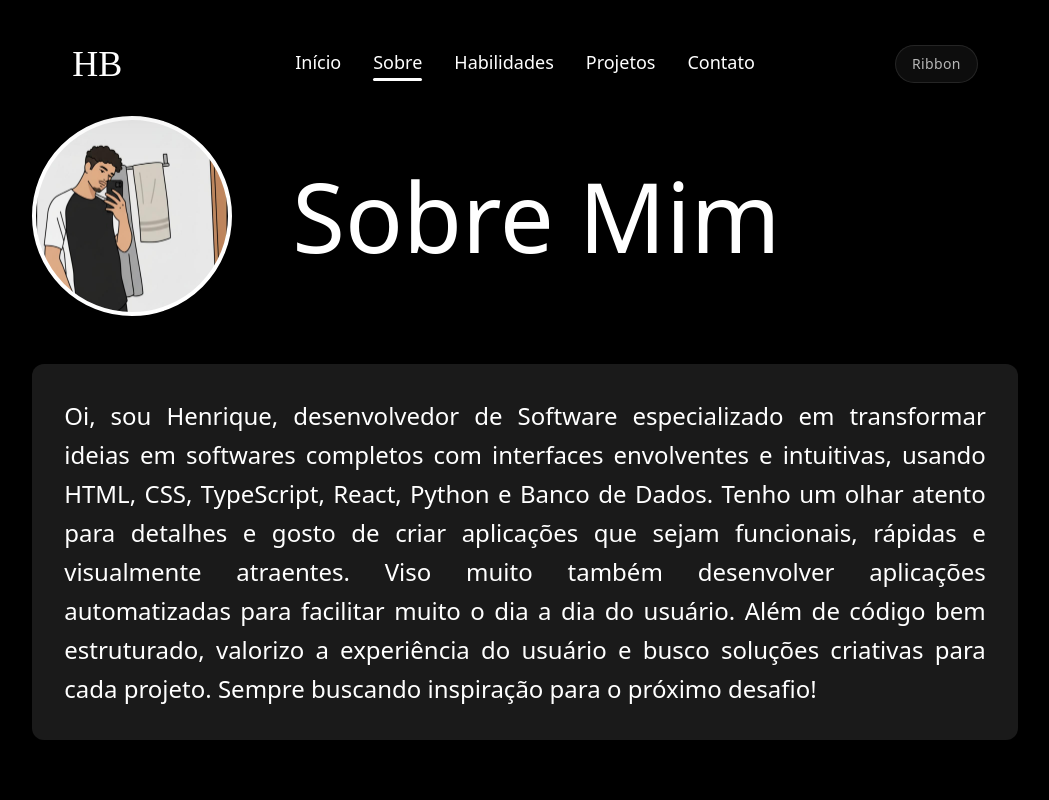
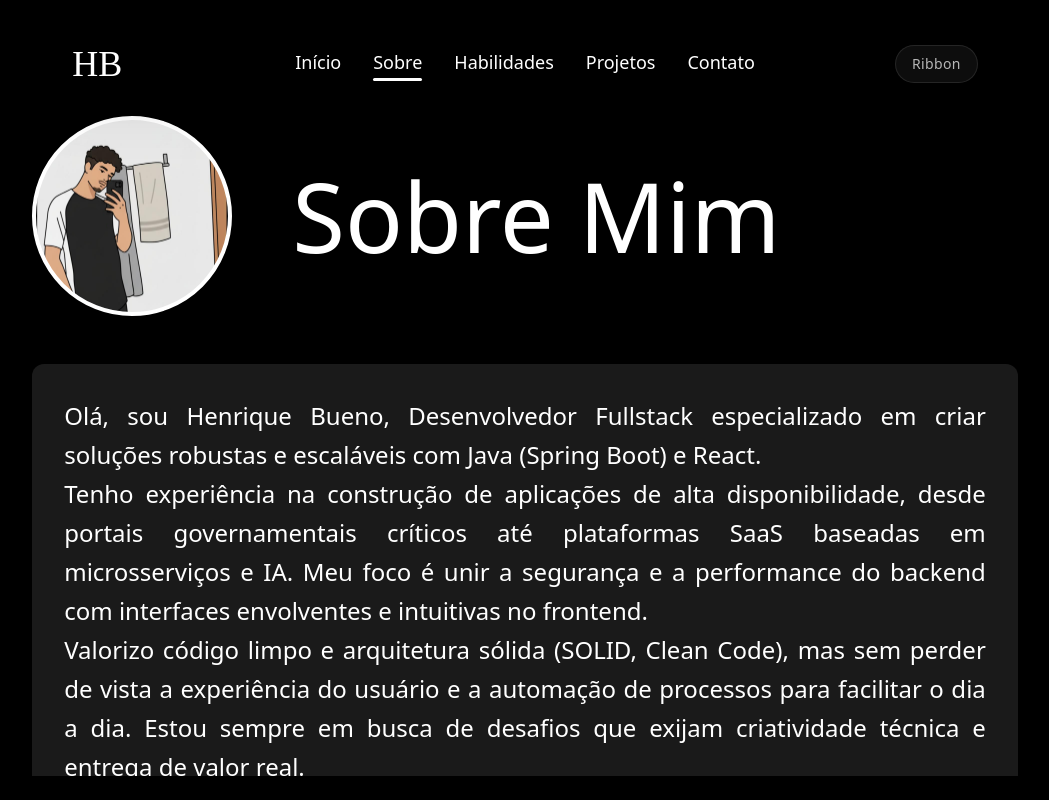
Before and after one commit to Henrique-CBueno/portfolio, a React (Vite) app: page /sobre in a window 1280 px wide. Shown: the whole page, without its empty margins (115-1164 px from the left). Built offline with nearby package versions, Linux system fonts and the light colour scheme.

Commit message:
feat: update About section with a more detailed professional description

```diff
--- a/src/pages/sections/About.tsx
+++ b/src/pages/sections/About.tsx
@@ -17,7 +17,11 @@ export default function About() {
     <div className="flex justify-center items-start py-4">
       <div className="w-full h-fit bg-white/10 rounded-xl p-3 sm:p-6 lg:p-8 mt-3 lg:mt-8 shadow-lg flex items-center justify-center">
         <p className="text-base sm:text-lg lg:text-xl xl:text-2xl text-start lg:text-justify leading-relaxed">
-          Oi, sou Henrique, desenvolvedor de Software especializado em transformar ideias em softwares completos com interfaces envolventes e intuitivas, usando HTML, CSS, TypeScript, React, Python e Banco de Dados. Tenho um olhar atento para detalhes e gosto de criar aplicações que sejam funcionais, rápidas e visualmente atraentes. Viso muito também desenvolver aplicações automatizadas para facilitar muito o dia a dia do usuário. Além de código bem estruturado, valorizo a experiência do usuário e busco soluções criativas para cada projeto. Sempre buscando inspiração para o próximo desafio!
+          Olá, sou Henrique Bueno, Desenvolvedor Fullstack especializado em criar soluções robustas e escaláveis com Java (Spring Boot) e React.<br/>
+
+          Tenho experiência na construção de aplicações de alta disponibilidade, desde portais governamentais críticos até plataformas SaaS baseadas em microsserviços e IA. Meu foco é unir a segurança e a performance do backend com interfaces envolventes e intuitivas no frontend.<br/>
+
+          Valorizo código limpo e arquitetura sólida (SOLID, Clean Code), mas sem perder de vista a experiência do usuário e a automação de processos para facilitar o dia a dia. Estou sempre em busca de desafios que exijam criatividade técnica e entrega de valor real.
         </p>
       </div>
     </div>
```
